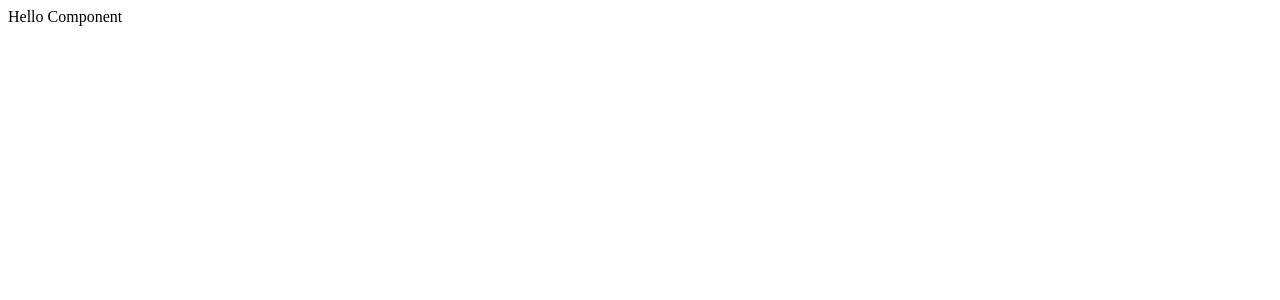
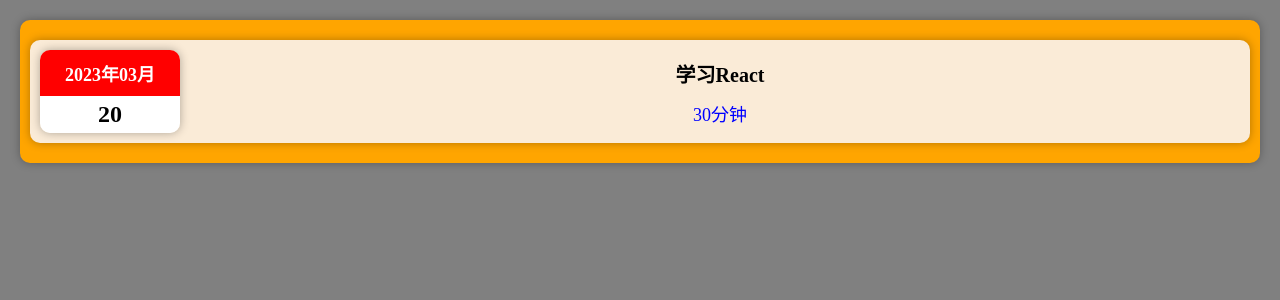
Before and after one commit to religou/react-study, a JavaScript app in the folder 04_learn_log/: page / in a window 1280 px wide. Shown: the top 300 px of the page. Built offline with nearby package versions, Linux system fonts and the light colour scheme.

Commit message:
使用组件的方式重写练习

```diff
--- /dev/null
+++ b/04_learn_log/05_函数组件/index.js
@@ -0,0 +1,6 @@
+import reactDOM from "react-dom/client"
+import App from './App'
+
+const root = reactDOM.createRoot(document.getElementById("root"))
+// 把 App 当作组件在根组件中渲染出来
+root.render(<App></App>)
--- a/04_learn_log/src/App.js
+++ b/04_learn_log/src/App.js
@@ -1,7 +1,11 @@
+import Logs from "./component/Log/Logs"
+
 // 定义 App 组件
 // 组件名称应该使用大写，并和文件名称相同
 const App = () => {
-  return <div>Hello Component</div>
+  return (<div>
+    <Logs></Logs>
+  </div>)
 }
 
 export default App
--- /dev/null
+++ b/04_learn_log/src/component/Log/LogItem.css
@@ -0,0 +1,51 @@
+.item {
+  display: flex;
+  margin: 10px 0;
+  border-radius: 10px;
+  box-shadow: 0 0 10px rgba(0, 0, 0, 0.3);
+  background-color: antiquewhite;
+}
+
+.date {
+  width: 140px;
+  margin: 10px;
+  /* 不要设置padding，设置了之后圆角无法生效 */
+  /* padding: 10px; */
+  overflow: hidden;
+  border-radius: 10px;
+  box-shadow: 0 0 10px rgba(0, 0, 0, 0.3);
+  text-align: center;
+}
+
+.month {
+  padding: 10px;
+  background-color: red;
+  color: #fff;
+  font-size: 18px;
+  font-weight: bold;
+}
+
+.day {
+  padding: 5px;
+  background-color: white;
+  font-size: 24px;
+  font-weight: bold;
+}
+
+.content {
+  flex: auto;
+  height: 40px;
+  line-height: 40px;
+  margin-top: 15px;
+  text-align: center;
+}
+
+.desc {
+  font-weight: bold;
+  font-size: 20px;
+}
+
+.during {
+  color: blue;
+  font-size: 18px;
+}
--- /dev/null
+++ b/04_learn_log/src/component/Log/LogItem.js
@@ -0,0 +1,17 @@
+import './LogItem.css'
+
+const LogItem = () => {
+  return (<div className="item">
+    <div className="date">
+      <div className="month">2023年03月</div>
+      <div className="day">20</div>
+    </div>
+
+    <div className="content">
+      <div className="desc">学习React</div>
+      <div className="during">30分钟</div>
+    </div>
+  </div>)
+}
+
+export default LogItem
--- /dev/null
+++ b/04_learn_log/src/component/Log/Logs.css
@@ -0,0 +1,8 @@
+/* 定义 log 的样式 */
+.log {
+  background-color: orange;
+  margin: 20px;
+  padding: 10px;
+  border-radius: 10px;
+  box-shadow: 0 0 10px rgba(0, 0, 0, 0.3);
+}
--- /dev/null
+++ b/04_learn_log/src/component/Log/Logs.js
@@ -0,0 +1,10 @@
+import LogItem from "./LogItem"
+import './Logs.css'
+
+const Logs = () => {
+  return (<div className="log">
+    <LogItem></LogItem>
+  </div>)
+}
+
+export default Logs
--- /dev/null
+++ b/04_learn_log/src/index.css
@@ -0,0 +1,8 @@
+* {
+  box-sizing: border-box;
+}
+
+body {
+  background-color: grey;
+  margin: 0;
+}
--- a/04_learn_log/src/index.js
+++ b/04_learn_log/src/index.js
@@ -1,5 +1,7 @@
 import reactDOM from "react-dom/client"
 import App from './App'
+
+import './index.css'
 
 const root = reactDOM.createRoot(document.getElementById("root"))
 // 把 App 当作组件在根组件中渲染出来
```
Also changed, not shown: 04_learn_log/05_函数组件/App.js (added, +7 -0 lines).
